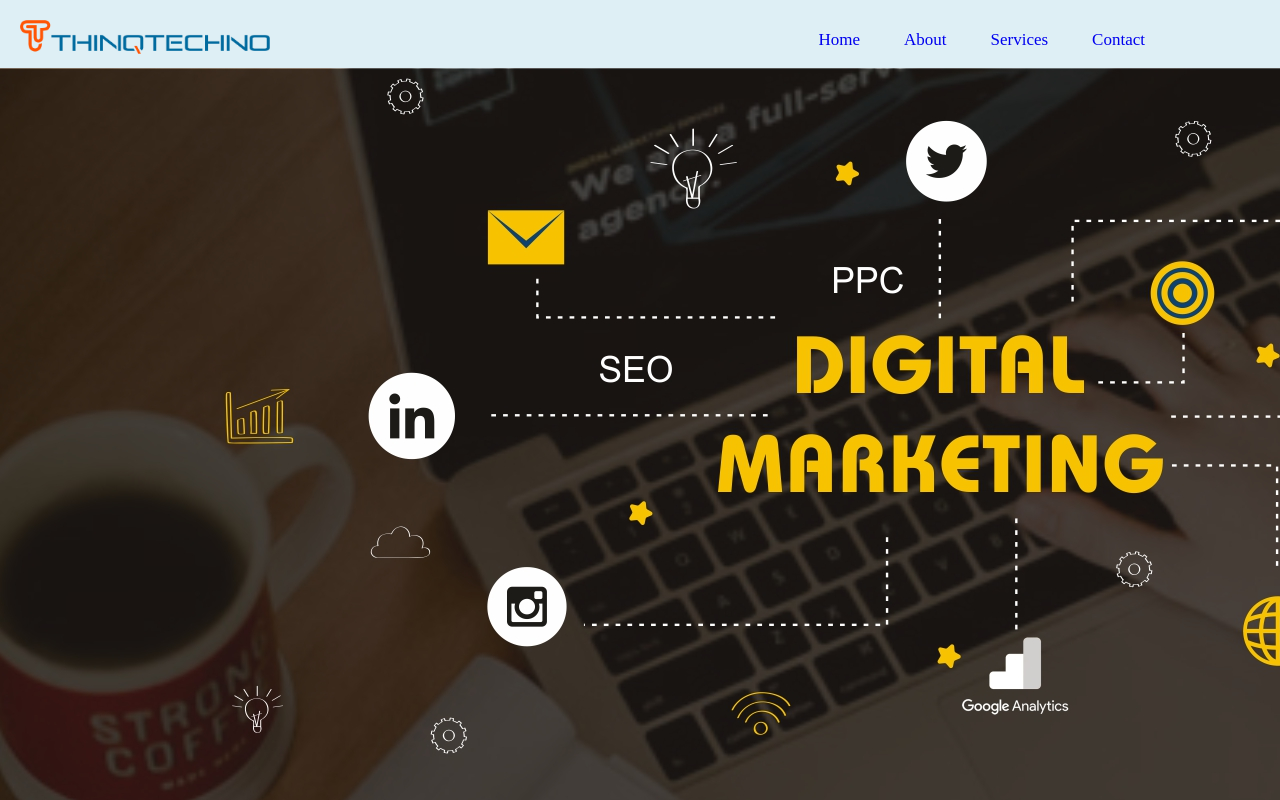
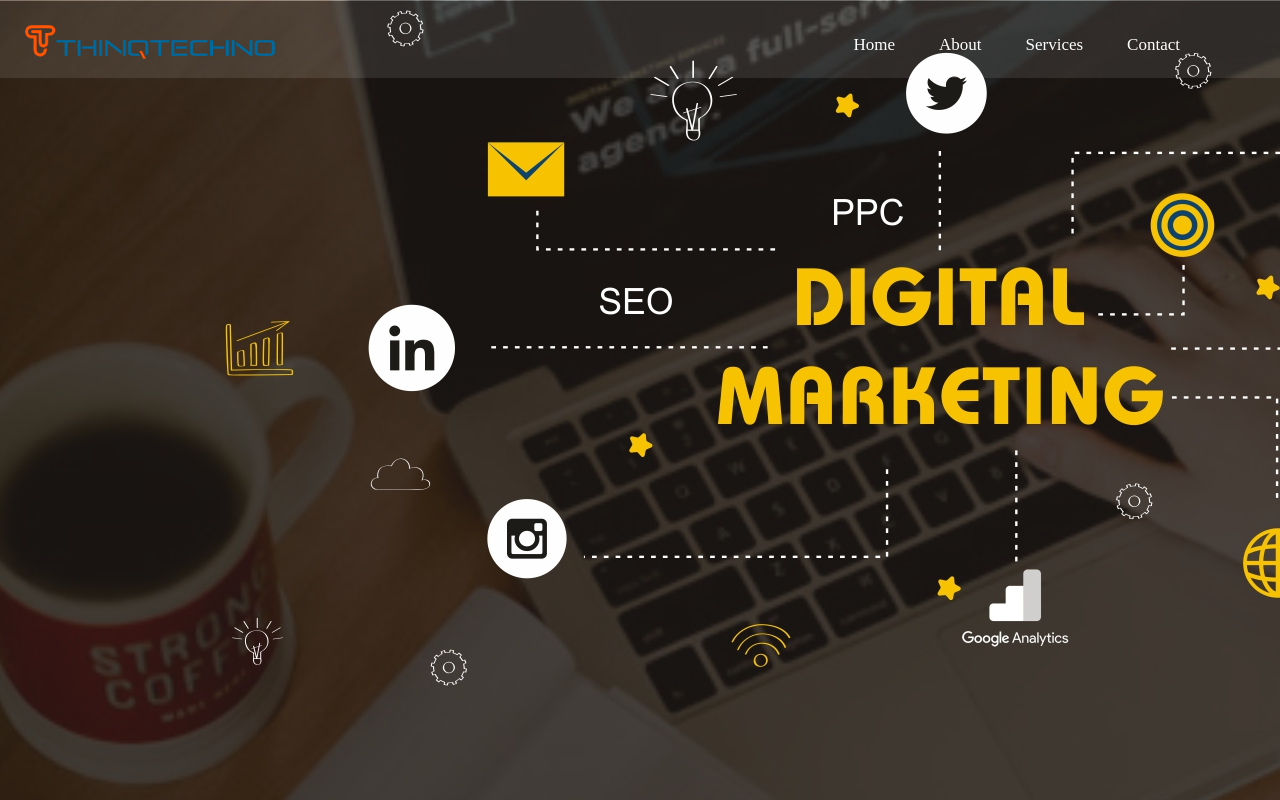
Before and after one commit to ThinqTechno/thinqTechno_website, a plain HTML site: page index.html in a window 1280 px wide. Shown: the top 800 px of the page. Drawn offline with Linux system fonts and the light colour scheme.

Commit message:
transparent header

```diff
--- a/index.html
+++ b/index.html
@@ -8,14 +8,16 @@
         body{
             margin: 0;
         }
-        .main{
-            margin: 0;
-
+        .main > img{
             background-size: cover;
         }
         .header{
-            background-color: rgba(173, 216, 230, 0.4);
-            padding: 15px;
+            padding: 20px;
+            background:rgba(255,255,255,0.1);
+            transition:background 1.5s ease;
+            position:fixed;
+            width: 100%;
+            z-index:99;
 
         }
         #logo{
@@ -39,6 +41,7 @@
         }
         .nav > li > a{
             text-decoration: none;
+            color: white;
             font-size: 17px;
             padding: 10px 20px;
         }
@@ -47,6 +50,7 @@
     </style>
 </head>
 <body>
+
         <div class="header">
             <img id="logo" src="images/logo.png" alt="ThinqTechno" >
             <div class="nav-bar">
@@ -58,9 +62,8 @@
                 </ul>
             </div>
         </div>
-
         <div class="main">
-        <img src="images/dm1.jpg" alt="">
+            <img src="images/dm1.jpg" alt="Background_image">
         </div>
 </body>
 </html>
```
Lines whose indentation alone changed are shown as unchanged.
